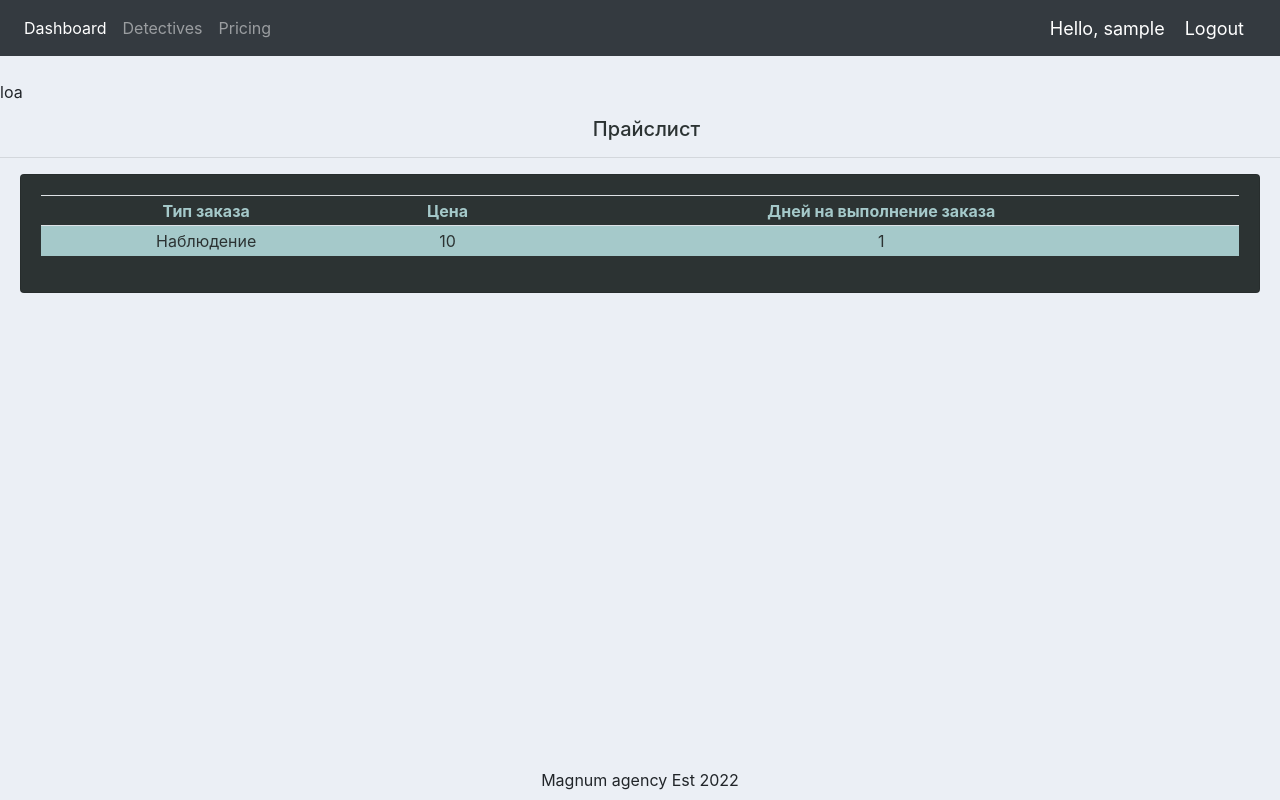
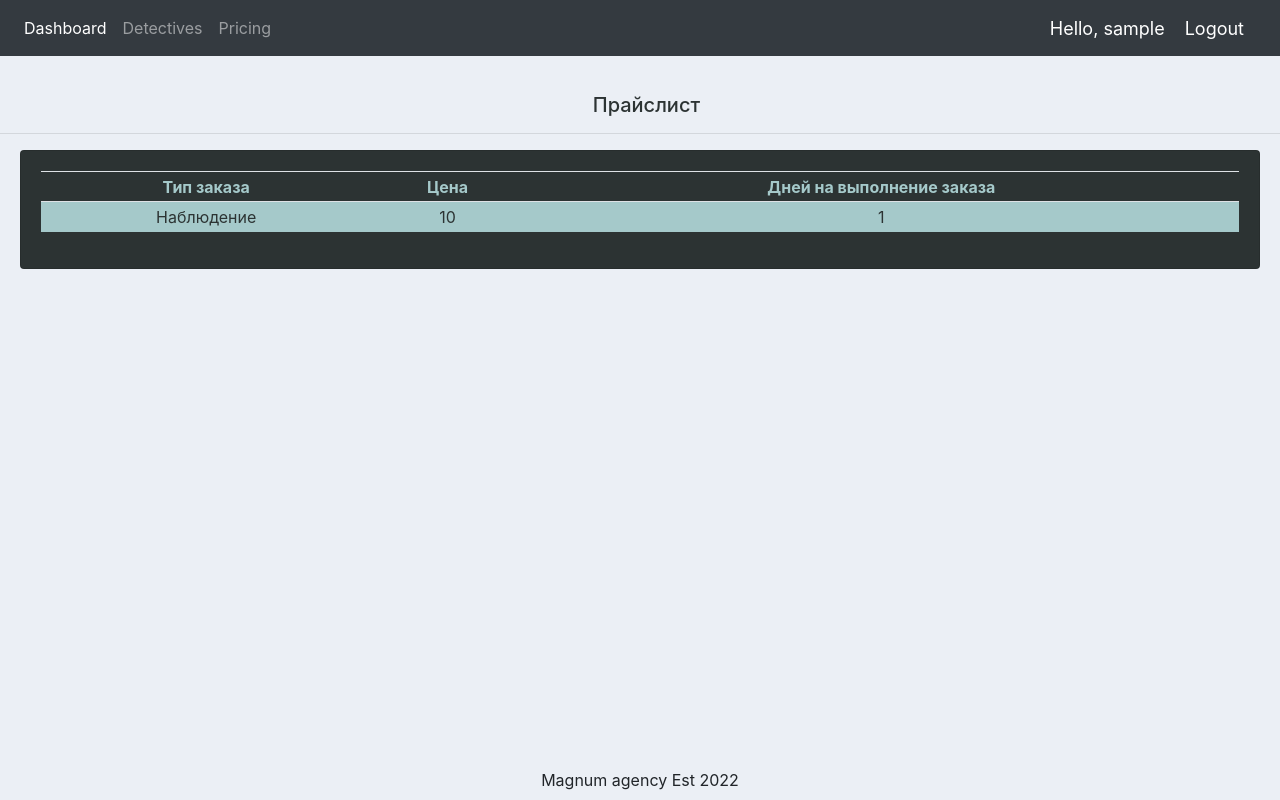
Before and after one commit to maxshchurr/detective_site, a Django app: template agency_site/templates/pricelist.html in a window 1280 px wide. Run offline with Django 4.2, Linux system fonts and the light colour scheme; the template is opened without the code that fills it: values that come from a table or form of the project are taken from there, others are empty; a user stored in the database is signed in; tables that the repository leaves empty hold one stand-in row (values such as "Sample post").

Commit message:
small fix

```diff
--- a/agency_site/templates/pricelist.html
+++ b/agency_site/templates/pricelist.html
@@ -3,7 +3,7 @@
 {% include 'status.html' %}
 {% load static %}
 <link rel="stylesheet" href="{% static 'css/style_for_tables.css' %}">
-loa
+
 
 <body>
 <div class="row">
```
